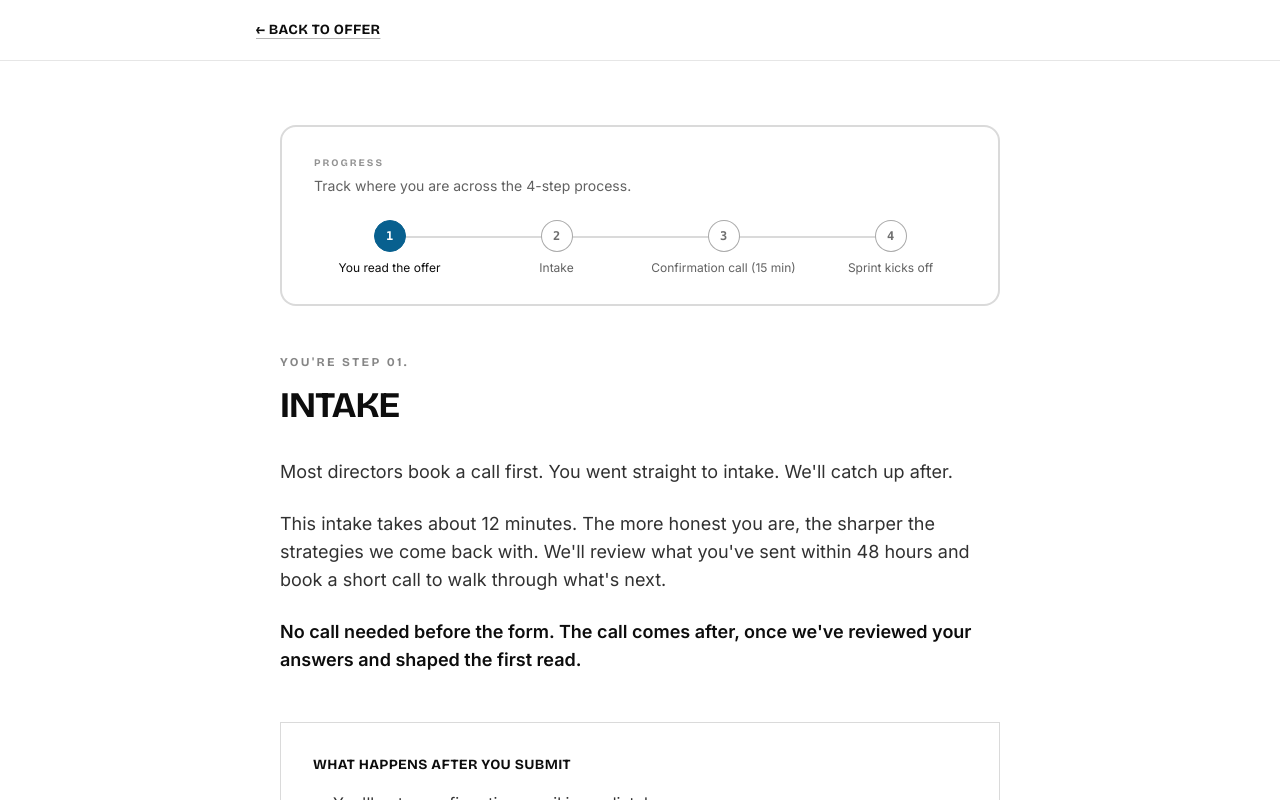
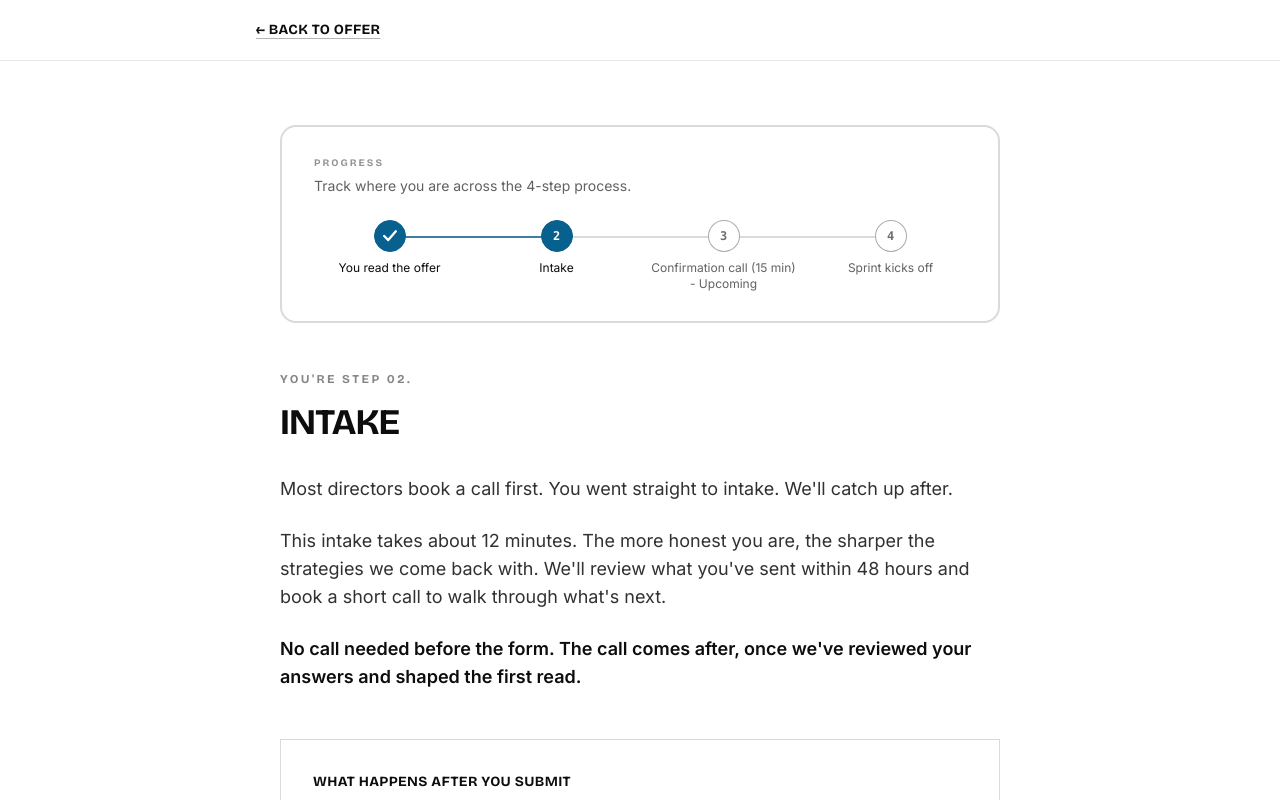
Before and after one commit to SwayamDebata/soubh-and-co, a React (Vite) app: page /intake in a window 1280 px wide. Shown: the top 800 px of the page. Built offline with nearby package versions, Linux system fonts and the light colour scheme; no server answers.

Commit message:
fixfinal1

```diff
--- a/src/IntakePage.jsx
+++ b/src/IntakePage.jsx
@@ -42,7 +42,9 @@ function StepProgress({ currentStep = 2 }) {
     { num: 2, label: "Intake" },
     { num: 3, label: "Confirmation call (15 min)" },
     { num: 4, label: "Sprint kicks off" },
-  ];
+  ].map((step) =>
+    step.num === 3 && currentStep === 2 ? { ...step, label: "Confirmation call (15 min) - Upcoming" } : step
+  );
   const progressPct = ((currentStep - 1) / (steps.length - 1)) * 100;
 
   return (
@@ -106,7 +108,7 @@ export default function IntakePage() {
   const [form, setForm] = useState(initialForm);
   const [status, setStatus] = useState("idle");
   const [error, setError] = useState("");
-  const activeStep = status === "success" ? 3 : 1;
+  const activeStep = status === "success" ? 3 : 2;
 
   const handleChange = (e) => {
     const { name, value } = e.target;
```
